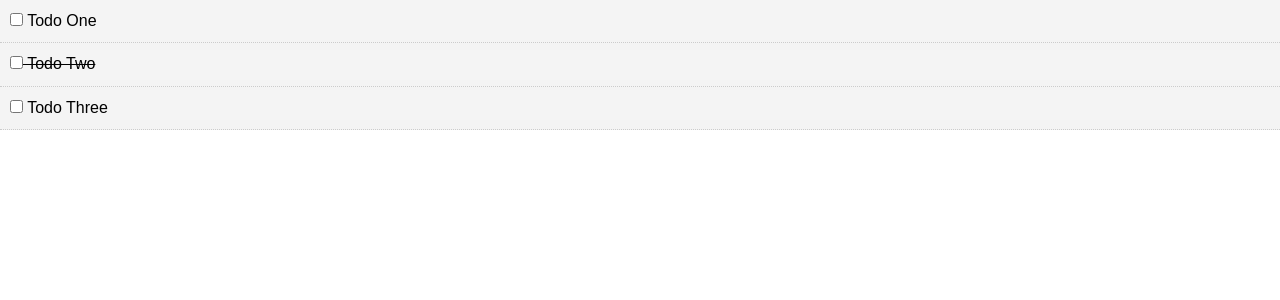
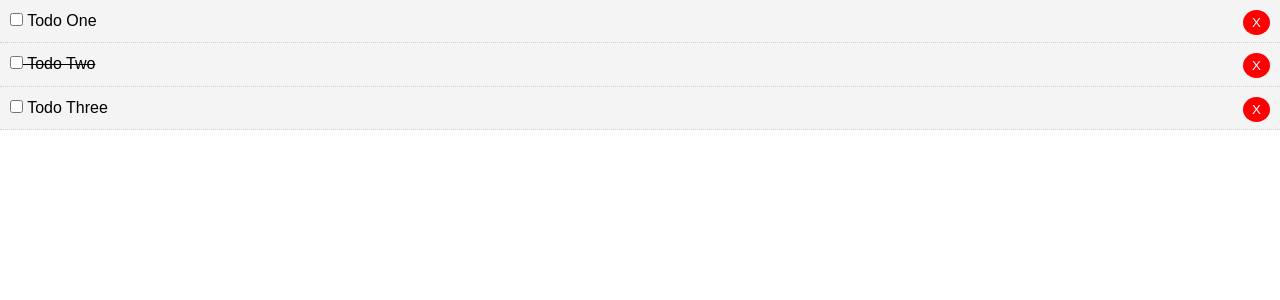
Before and after one commit to tommykindle/VueTodo, a Vue app in the folder todo/: page / in a window 1280 px wide. Shown: the top 300 px of the page. Built offline with nearby package versions, Linux system fonts and the light colour scheme.

Commit message:
todo delete functionality added

```diff
--- a/todo/src/App.vue
+++ b/todo/src/App.vue
@@ -1,6 +1,6 @@
 <template>
   <div id="app">
-    <Todos v-bind:todos="todos" />
+    <Todos v-bind:todos="todos" v-on:del-todo="deleteTodo" />
   </div>
 </template>
 
@@ -31,6 +31,11 @@
         }
       ]
     };
+  },
+  methods: {
+    deleteTodo(id) {
+      this.todos = this.todos.filter(todo => todo.id !== id);
+    }
   }
 };
 </script>
--- a/todo/src/components/TodoItem.vue
+++ b/todo/src/components/TodoItem.vue
@@ -3,6 +3,7 @@
     <p>
       <input type="checkbox" v-on:change="markComplete" />
       {{todo.title}}
+      <button @click="$emit('del-todo', todo.id)" class="del">X</button>
     </p>
   </div>
 </template>
--- a/todo/src/components/Todos.vue
+++ b/todo/src/components/Todos.vue
@@ -1,7 +1,7 @@
 <template>
   <div>
     <div v-bind:key="todo.id" v-for="todo in todos">
-      <TodoItem v-bind:todo="todo" />
+      <TodoItem v-bind:todo="todo" v-on:del-todo="$emit('del-todo',todo.id)" />
     </div>
   </div>
 </template>
```
